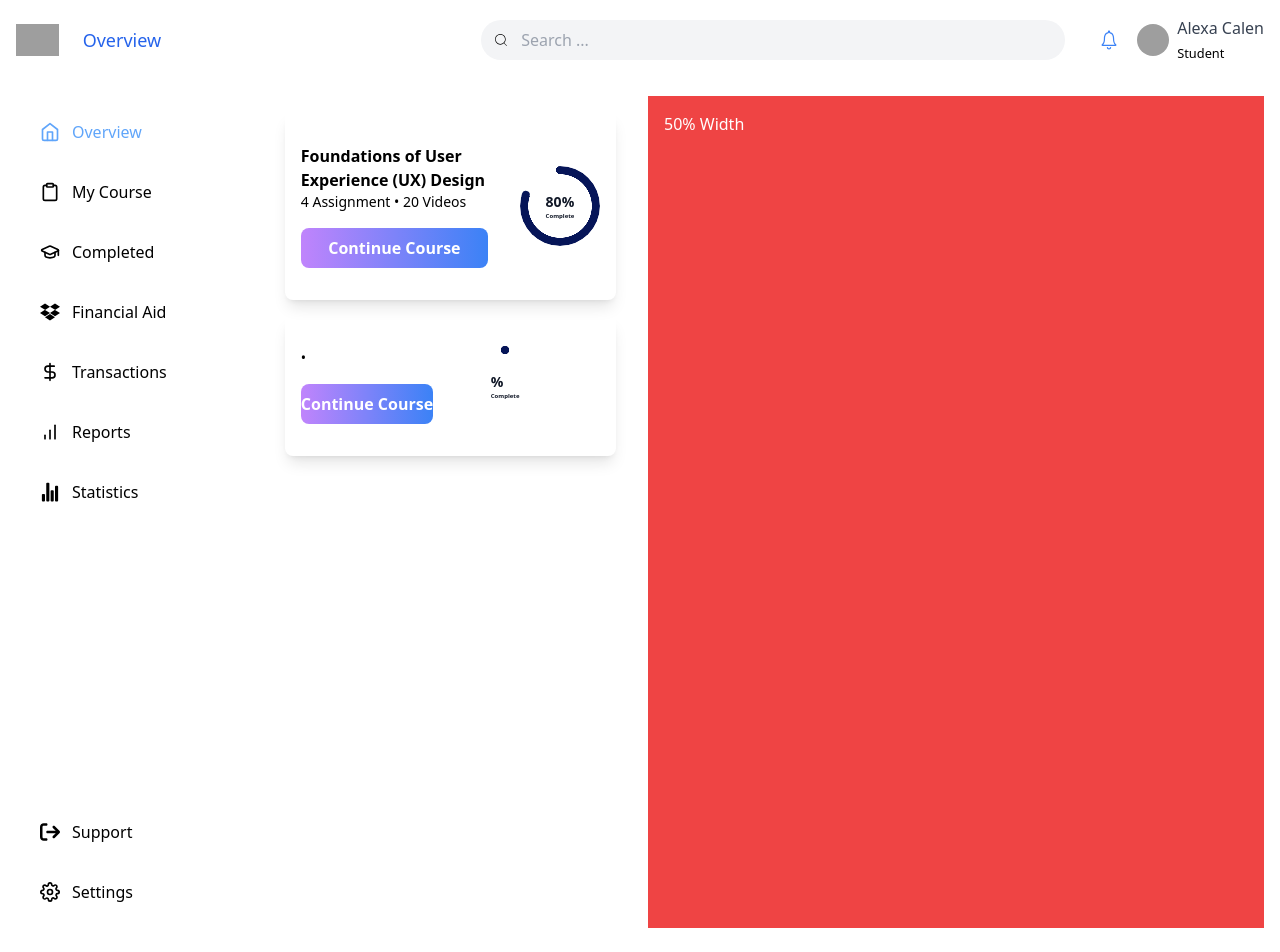
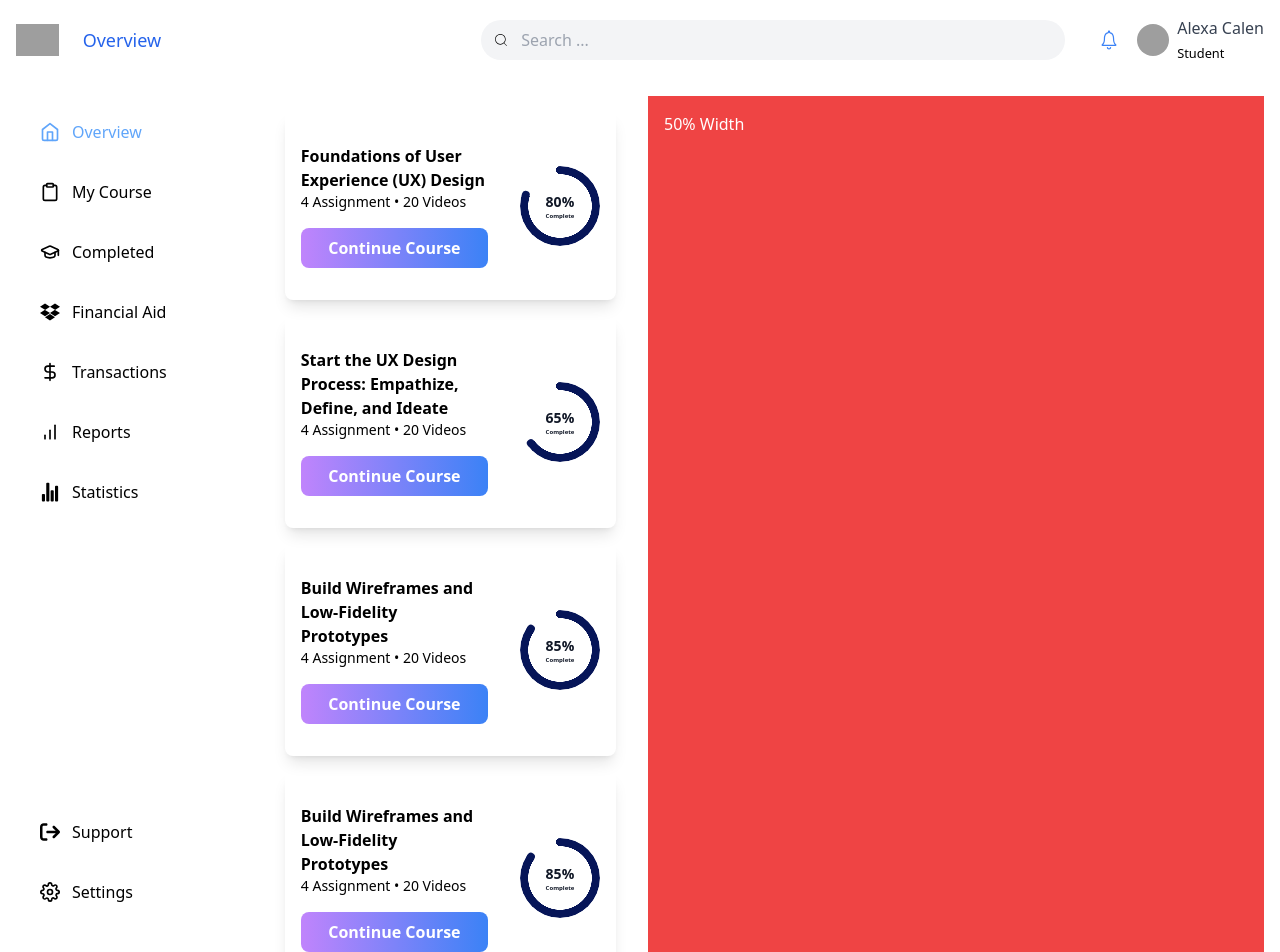
Before and after one commit to rashidsarkar/job-task-dashboard-ctgng, a React (Vite) app: page / in a window 1280 px wide. Shown: the top 952 px of the page. Built offline with nearby package versions, Linux system fonts and the light colour scheme; grey boxes are pictures that could not be loaded.

Commit message:
"Added new CardItem components to DashboardLayout and updated user avatar image in Navbar"

```diff
--- a/src/DashboardLayout/DashboardLayout.jsx
+++ b/src/DashboardLayout/DashboardLayout.jsx
@@ -19,7 +19,28 @@ function DashboardLayout() {
               video={" 20 Videos"}
               value={"80"}
             />
-            <CardItem />
+
+            <CardItem
+              text={
+                "Start the UX Design Process: Empathize, Define, and Ideate"
+              }
+              assing={"4 Assignment"}
+              video={" 20 Videos"}
+              value={"65"}
+            />
+
+            <CardItem
+              text={"Build Wireframes and Low-Fidelity Prototypes"}
+              assing={"4 Assignment"}
+              video={" 20 Videos"}
+              value={"85"}
+            />
+            <CardItem
+              text={"Build Wireframes and Low-Fidelity Prototypes"}
+              assing={"4 Assignment"}
+              video={" 20 Videos"}
+              value={"85"}
+            />
           </div>
         </div>
 
--- a/src/components/Navbar/Navbar.jsx
+++ b/src/components/Navbar/Navbar.jsx
@@ -42,7 +42,7 @@ const Navbar = () => {
         </button>
         <div className="flex items-center space-x-2">
           <img
-            src="https://encrypted-tbn0.gstatic.com/images?q=tbn:ANd9GcTGGQ9o4MYsp-hFfFHep9wx33Pv2Mdo0jZmig&s"
+            src="https://i.ibb.co/Y73MFcP/profile.png"
             alt="User Avatar"
             className="w-8 h-8 rounded-full"
           />
```
